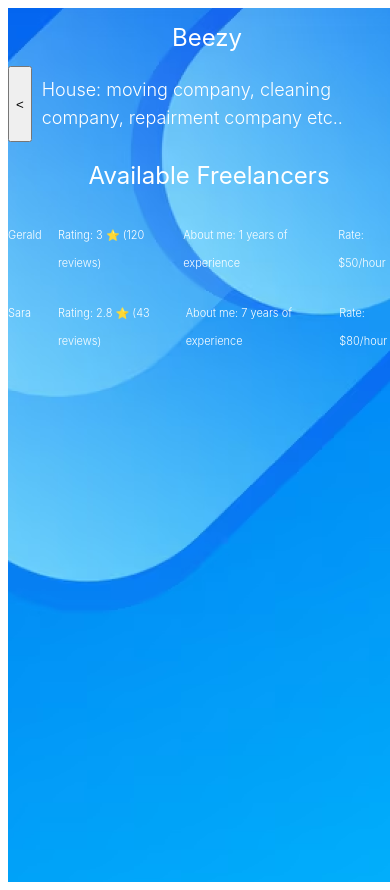
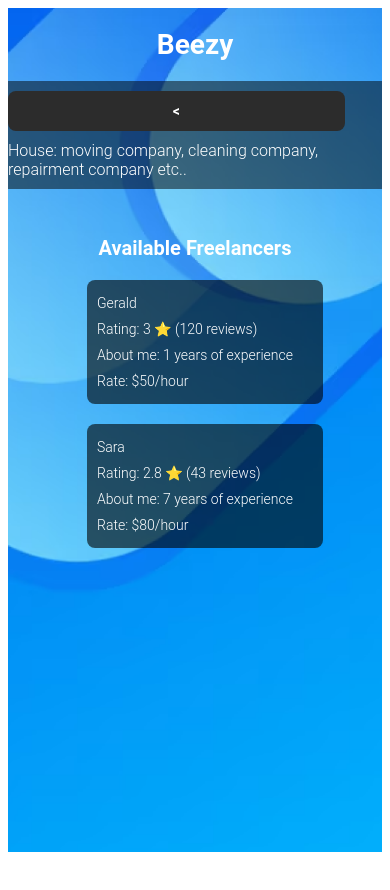
Before and after one commit to jkum1/reabbit, a Next.js app in the folder reabbit/: page /client_page/1 in a window 390 px wide. After the commit the page ends 860 px from the top, so only its background shows below. Built offline with nearby package versions, Linux system fonts and the light colour scheme.

Commit message:
Update id.css

```diff
--- a/reabbit/src/app/client_page/[id]/id.css
+++ b/reabbit/src/app/client_page/[id]/id.css
@@ -3,82 +3,141 @@
   flex-direction: column;
   justify-content: flex-start;
   align-items: center;
-    width: 402px;
-    height: 874px;
-    background: url(../../../../public/image-2-2.png);
+  width: 100%;
+  height: 100%;
+  background: url(../../../../public/image-2-2.png) no-repeat center center;
+  background-size: cover;
+  background-attachment: fixed;
+  overflow: auto;
 }
 
 h1 {
-    width: 74px;
-    height: 26px;
-
-    font-family: 'Inter';
-    font-style: normal;
-    font-weight: 400;
-    font-size: 24px;
-    line-height: 28px;
-    /* or 117% */
-
-    color: #FFFFFF;
+  font-family: 'Roboto', sans-serif;
+  font-weight: bold;
+  font-size: 36px;
+  color: white;
+  margin: 20px 0;
 }
 
 h2 {
-    font-family: 'Inter';
-    font-style: normal;
-    font-weight: 400;
+  font-family: 'Roboto', sans-serif;
+  font-weight: bold;
   font-size: 24px;
-    line-height: 28px;
-    /* or 117% */
-
-    color: #FFFFFF;
+  color: white;
+  margin-bottom: 20px;
 }
 
 h3 {
-    font-family: 'Inter';
-    font-style: normal;
+  font-family: 'Roboto', sans-serif;
   font-weight: 300;
-    font-size: 11px;
-    line-height: 28px;
-    min-width: 50px;
-    /* or 117% */
-
-    color: #FFFFFF;
+  font-size: 16px;
+  color: white;
+  margin: 5px 0;
 }
 
 #info {
   display: flex;
+  justify-content: flex-start;
+  align-items: center;
+  width: 100%;
+  padding: 15px;
+  background-color: rgba(0, 0, 0, 0.5);
+  margin-bottom: 30px;
 }
 
 #infoVal {
-    font-family: 'Inter';
-    font-style: normal;
+  font-family: 'Roboto', sans-serif;
   font-weight: 300;
   font-size: 18px;
-    line-height: 28px;
-    min-width: 60px;
-    margin: 10px;
-    /* or 117% */
+  color: white;
+  margin-left: 10px;
+  width: 80%;
+  word-wrap: break-word;
+}
 
-    color: #FFFFFF;
+button {
+  font-family: 'Roboto', sans-serif;
+  font-size: 16px;
+  font-weight: bold;
+  color: white;
+  background-color: #2c2c2c;
+  border: none;
+  border-radius: 8px;
+  padding: 12px 20px;
+  cursor: pointer;
+  transition: background-color 0.3s ease;
+  margin-right: 20px;
+}
+
+button:hover {
+  background-color: #1a1a1a;
 }
 
 #freelanceInfoDiv {
   display: flex;
   flex-direction: column;
+  gap: 20px;
 }
 
 .freelanceInfoIndiv {
+  background-color: rgba(0, 0, 0, 0.6);
+  padding: 15px;
+  border-radius: 8px;
+  width: 100%;
   display: flex;
+  flex-direction: column;
 }
 
 .deets {
-    font-family: 'Inter';
-    font-style: normal;
+  font-family: 'Roboto', sans-serif;
   font-weight: 300;
-    font-size: 11px;
-    line-height: 28px;
-    min-width: 60px;
-    /* or 117% */
+  font-size: 14px;
+  color: white;
+  margin: 5px 0;
+}
 
-    color: #FFFFFF;
+@media (max-width: 480px) {
+  h1 {
+    font-size: 28px;
   }
+
+  h2 {
+    font-size: 20px;
+  }
+
+  h3 {
+    font-size: 14px;
+  }
+
+  #infoVal {
+    font-size: 16px;
+  }
+
+  button {
+    font-size: 14px;
+    width: 90%;
+    margin-right: 0;
+    margin-bottom: 10px;
+  }
+
+  .freelanceInfoIndiv {
+    padding: 10px;
+    width: 100%;
+  }
+
+  #info {
+    flex-direction: column;
+    align-items: flex-start;
+    padding: 10px;
+  }
+
+  #infoVal {
+    width: 100%;
+    margin-left: 0;
+  }
+
+  #idPage {
+    height: auto;
+    min-height: 100vh;
+  }
+}
```
Lines whose indentation alone changed are shown as unchanged.
